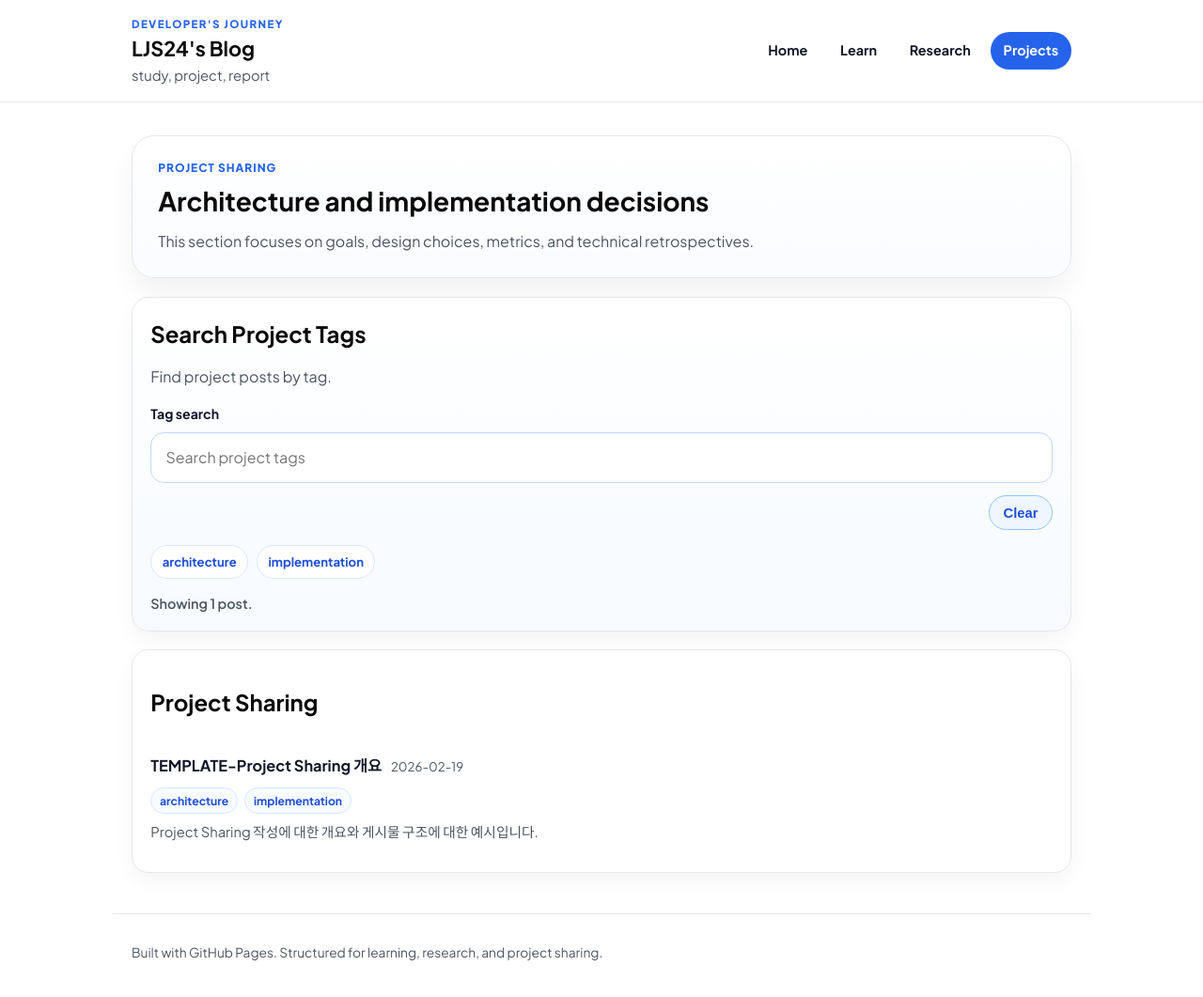
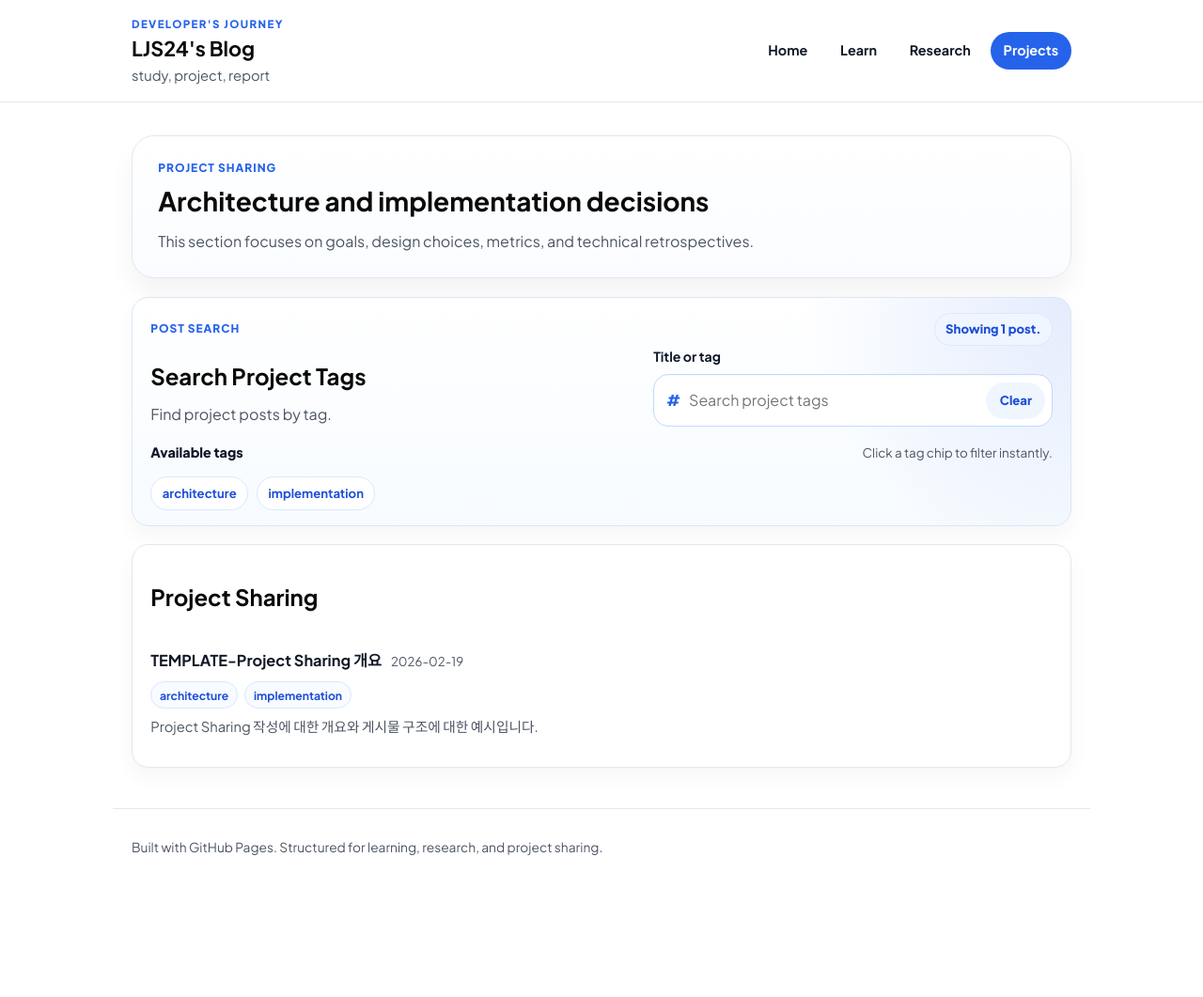
Before and after one commit to LJS24/LJS24.github.io, a Jekyll site: the page built from projects.md, in a window 1280 px wide and 1071 px high. Shown: the top 1061 px of the window at 94% size. Built offline with Jekyll 4.4.1, drawn with Linux system fonts in a browser that asks for light colours.

Commit message:
function update-searching by tag

```diff
--- a/_includes/post-list.html
+++ b/_includes/post-list.html
@@ -2,7 +2,7 @@
 {% if items and items.size > 0 %}
 <ul class="post-list" data-post-list>
   {% for post in items %}
-    <li class="post-item" data-post-item data-tags="{{ post.tags | join: ',' | downcase | escape }}">
+    <li class="post-item" data-post-item data-title="{{ post.title | downcase | escape }}" data-tags="{{ post.tags | join: ',' | downcase | escape }}">
       <a class="post-link" href="{{ post.url | relative_url }}">{{ post.title }}</a>
       <span class="post-list-date">{{ post.date | date: "%Y-%m-%d" }}</span>
       {% if post.tags and post.tags.size > 0 %}
--- a/_includes/post-search.html
+++ b/_includes/post-search.html
@@ -1,19 +1,31 @@
 <section class="section-card post-search-card" data-post-search>
-  <div class="section-head">
-    <h2>{{ include.title | default: "Search By Tag" }}</h2>
+  <div class="post-search-topline">
+    <p class="hero-label">Post Search</p>
+    <p class="post-search-status" data-post-search-status></p>
   </div>
-  <p class="post-search-text">{{ include.description | default: "Filter posts by entering a tag or selecting one below." }}</p>
-  <label class="post-search-label" for="{{ include.input_id | default: 'post-tag-search' }}">Tag search</label>
+  <div class="post-search-layout">
+    <div class="post-search-copy">
+      <h2>{{ include.title | default: "Search Posts" }}</h2>
+      <p class="post-search-text">{{ include.description | default: "Filter posts by title or tag, or select a tag below." }}</p>
+    </div>
+    <div class="post-search-controls">
+      <label class="post-search-label" for="{{ include.input_id | default: 'post-tag-search' }}">Title or tag</label>
+      <div class="post-search-input-wrap">
+        <span class="post-search-symbol">#</span>
         <input
           id="{{ include.input_id | default: 'post-tag-search' }}"
           class="post-search-input"
           type="search"
-    placeholder="{{ include.placeholder | default: 'Search tags' }}"
+          placeholder="{{ include.placeholder | default: 'Search titles or tags' }}"
           autocomplete="off"
           data-post-search-input>
-  <div class="post-search-actions">
-    <button class="btn btn-ghost post-search-reset" type="button" data-post-search-reset>Clear</button>
+        <button class="post-search-reset" type="button" data-post-search-reset>Clear</button>
+      </div>
+    </div>
+  </div>
+  <div class="post-search-chip-head">
+    <p class="post-search-chip-title">Available tags</p>
+    <p class="post-search-chip-help">Click a tag chip to filter instantly.</p>
   </div>
   <div class="post-search-chip-list" data-post-search-chips></div>
-  <p class="post-search-status" data-post-search-status></p>
 </section>
--- a/assets/css/site.css
+++ b/assets/css/site.css
@@ -305,11 +305,32 @@
 }
 
 .post-search-card {
-  background: linear-gradient(180deg, #ffffff 0%, #f7fbff 100%);
+  background:
+    radial-gradient(circle at top right, rgba(37, 99, 235, 0.12), transparent 28%),
+    linear-gradient(180deg, #ffffff 0%, #f7fbff 100%);
+  border-color: #dbe7f5;
+}
+
+.post-search-topline {
+  display: flex;
+  align-items: center;
+  justify-content: space-between;
+  gap: 0.8rem;
+}
+
+.post-search-layout {
+  display: grid;
+  grid-template-columns: minmax(0, 1.1fr) minmax(300px, 0.9fr);
+  gap: 1rem;
+  align-items: end;
+}
+
+.post-search-copy h2 {
+  margin: 0.1rem 0 0.45rem;
 }
 
 .post-search-text {
-  margin: 0.3rem 0 0.9rem;
+  margin: 0;
   color: var(--muted);
 }
 
@@ -321,38 +342,83 @@
   color: #0f172a;
 }
 
-.post-search-input {
-  width: 100%;
+.post-search-input-wrap {
+  display: flex;
+  align-items: center;
+  gap: 0.55rem;
   border: 1px solid #bfdbfe;
-  border-radius: 14px;
-  padding: 0.82rem 0.95rem;
-  font: inherit;
-  color: var(--text);
+  border-radius: 16px;
+  padding: 0.35rem 0.4rem 0.35rem 0.8rem;
   background: #ffffff;
   box-shadow: inset 0 1px 2px rgba(15, 23, 42, 0.03);
 }
 
-.post-search-input:focus {
+.post-search-symbol {
+  color: var(--point);
+  font-weight: 800;
+  font-size: 1rem;
+}
+
+.post-search-input {
+  width: 100%;
+  border: 0;
+  padding: 0.52rem 0;
+  font: inherit;
+  color: var(--text);
+  background: #ffffff;
+}
+
+.post-search-input:focus,
+.post-search-input-wrap:focus-within {
   outline: 0;
-  border-color: var(--point);
   box-shadow: 0 0 0 4px rgba(37, 99, 235, 0.12);
 }
 
-.post-search-actions {
-  margin-top: 0.8rem;
-  display: flex;
-  justify-content: flex-end;
+.post-search-reset {
+  border: 0;
+  border-radius: 999px;
+  padding: 0.55rem 0.9rem;
+  background: var(--point-soft);
+  color: var(--point-strong);
+  font: inherit;
+  font-size: 0.82rem;
+  font-weight: 800;
+  cursor: pointer;
 }
 
-.post-search-reset {
-  padding-inline: 0.9rem;
+.post-search-reset:hover {
+  background: #dbeafe;
+}
+
+.post-search-chip-head {
+  display: flex;
+  align-items: center;
+  justify-content: space-between;
+  gap: 0.8rem;
+  margin-top: 1rem;
+}
+
+.post-search-chip-title,
+.post-search-chip-help {
+  margin: 0;
+}
+
+.post-search-chip-title {
+  font-size: 0.9rem;
+  font-weight: 800;
+  color: #0f172a;
+}
+
+.post-search-chip-help {
+  color: var(--muted);
+  font-size: 0.84rem;
 }
 
 .post-search-chip-list {
   display: flex;
   flex-wrap: wrap;
   gap: 0.55rem;
-  margin-top: 1rem;
+  margin-top: 0.8rem;
 }
 
 .post-search-chip {
@@ -379,10 +445,21 @@
 }
 
 .post-search-status {
-  margin: 0.95rem 0 0;
+  margin: 0;
+  color: var(--point-strong);
+  background: #eff6ff;
+  border: 1px solid #dbeafe;
+  border-radius: 999px;
+  padding: 0.35rem 0.7rem;
+  font-size: 0.82rem;
+  font-weight: 800;
+  white-space: nowrap;
+}
+
+.post-search-empty {
+  margin: 0;
   color: var(--muted);
   font-size: 0.9rem;
-  font-weight: 600;
 }
 
 .post {
@@ -495,6 +572,20 @@
     grid-template-columns: 1fr;
   }
 
+  .post-search-topline,
+  .post-search-chip-head {
+    flex-direction: column;
+    align-items: flex-start;
+  }
+
+  .post-search-layout {
+    grid-template-columns: 1fr;
+  }
+
+  .post-search-status {
+    white-space: normal;
+  }
+
   .post-content table,
   .post-content thead,
   .post-content tbody,
--- a/assets/js/post-search.js
+++ b/assets/js/post-search.js
@@ -24,7 +24,7 @@
   let activeTag = "";
 
   const updateStatus = (visibleCount) => {
-    if (!status) {
+    if (!status || !input) {
       return;
     }
 
@@ -33,7 +33,7 @@
       return;
     }
 
-    status.textContent = `Found ${visibleCount} post${visibleCount === 1 ? "" : "s"} for tag "${input.value.trim()}".`;
+    status.textContent = `Found ${visibleCount} post${visibleCount === 1 ? "" : "s"} for "${input.value.trim()}".`;
   };
 
   const filterPosts = (query) => {
@@ -41,12 +41,16 @@
     let visibleCount = 0;
 
     items.forEach((item) => {
+      const title = (item.dataset.title || "").trim();
       const tags = (item.dataset.tags || "")
         .split(",")
         .map((tag) => tag.trim())
         .filter(Boolean);
 
-      const isVisible = !normalizedQuery || tags.some((tag) => tag.includes(normalizedQuery));
+      const isVisible = !normalizedQuery
+        || title.includes(normalizedQuery)
+        || tags.some((tag) => tag.includes(normalizedQuery));
+
       item.hidden = !isVisible;
 
       if (isVisible) {
@@ -68,6 +72,12 @@
   };
 
   if (chipList) {
+    if (allTags.length === 0) {
+      const emptyState = document.createElement("p");
+      emptyState.className = "post-search-empty";
+      emptyState.textContent = "No tags available yet.";
+      chipList.appendChild(emptyState);
+    } else {
       allTags.forEach((tag) => {
         const button = document.createElement("button");
         button.type = "button";
@@ -86,6 +96,7 @@
         });
         chipList.appendChild(button);
       });
+    }
   }
 
   if (input) {
```
Lines whose indentation alone changed are shown as unchanged.
